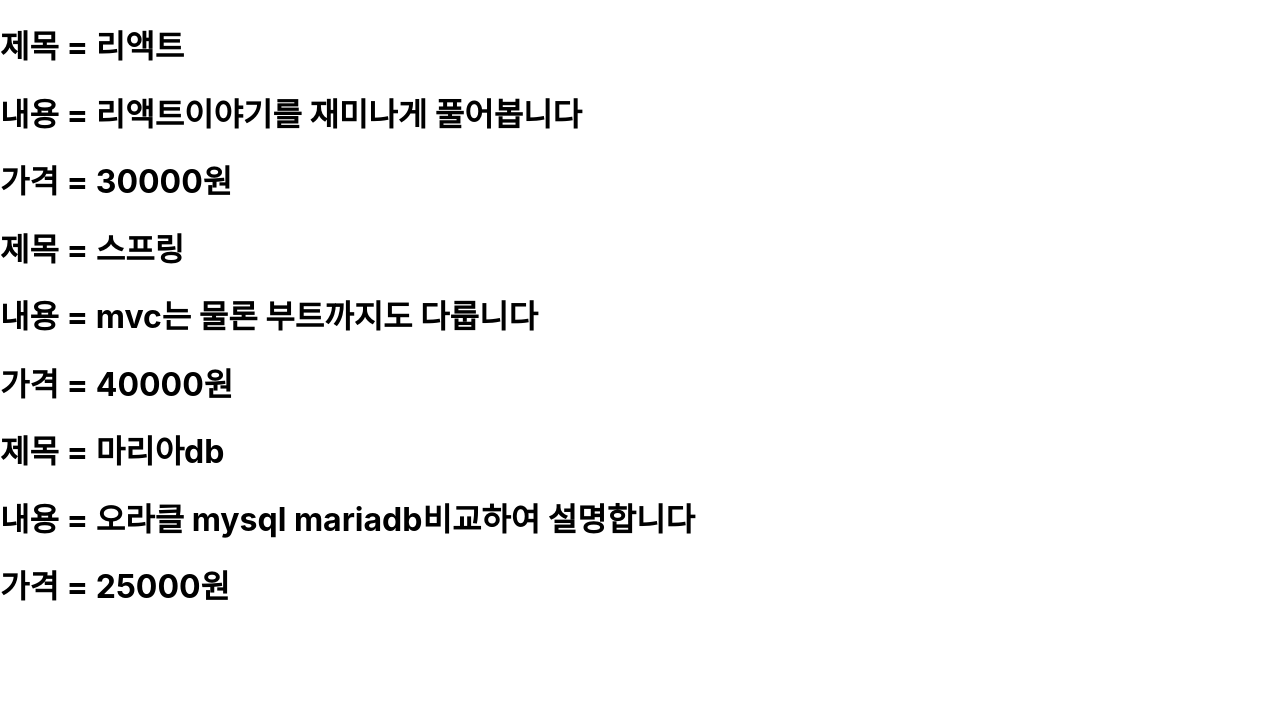
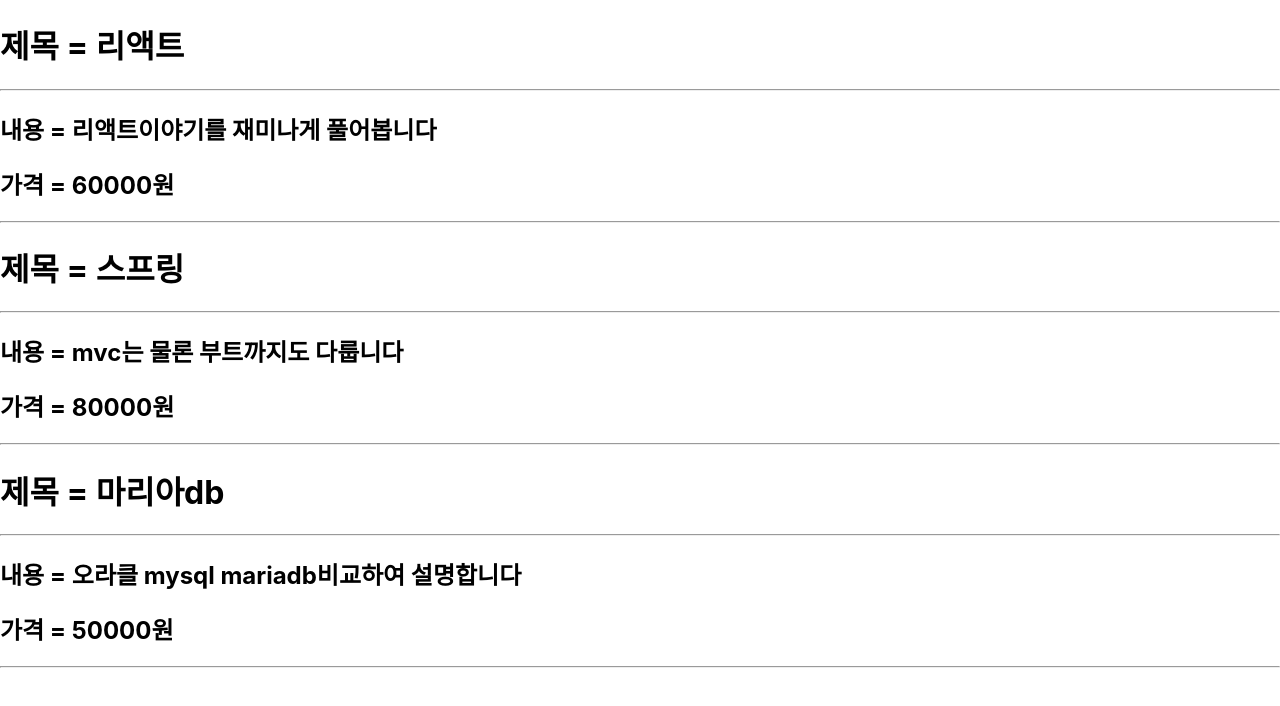
Before and after one commit to seojinvely1004/hello-react, a React (Create React App) app: page / in a window 1280 px wide. Shown: the top 706 px of the page. Built offline with nearby package versions, Linux system fonts and the light colour scheme.

Commit message:
Book부모에 자식2개컴포넌트주기

```diff
--- a/src/Book.js
+++ b/src/Book.js
@@ -1,23 +1,39 @@
 import React from "react";
+class BookHeading extends React.Component {
+
+    render(){
+        return (<h1>제목 = {this.props.title}</h1>)
+    }
+
+}
+class BookBody extends React.Component {
+    constructor(props){
+        super(props);
+        this.body = "내용 = " + this.props.body;
+        this.price = "가격 = " +this.props.price + "원";
+    }
+    render(){
+        return (
+            <div>
+                <hr/>
+                <h2>{this.body}</h2>
+                <h2>{this.price}</h2>
+                <hr/>
+            </div>
+        );
+    }
+
+}
+class Book extends React.Component{
+    //this.props.title / this.props.body / this.props.price
+
+    render(){//render라는 함수 내부
 
 
-
-class Book extends React.Component{
-
-    constructor(props){ //생성자내부
-        super(props);
-        this.title = "제목 = "+props.title;
-    }
-    render(){//render라는 함수 내부
-        const body = "내용 = "+this.props.body;
-        const price = "가격 = "+this.props.price + "원";
-
         return (<div>
-            <h1>{this.title}</h1>
-            <h1>{body}</h1>
-            <h1>{price}</h1>
+            <BookHeading title={this.props.title} />
+            <BookBody price={this.props.price*2} body={this.props.body} />
             </div>);
-
     }
 }
 export default Book;
```
